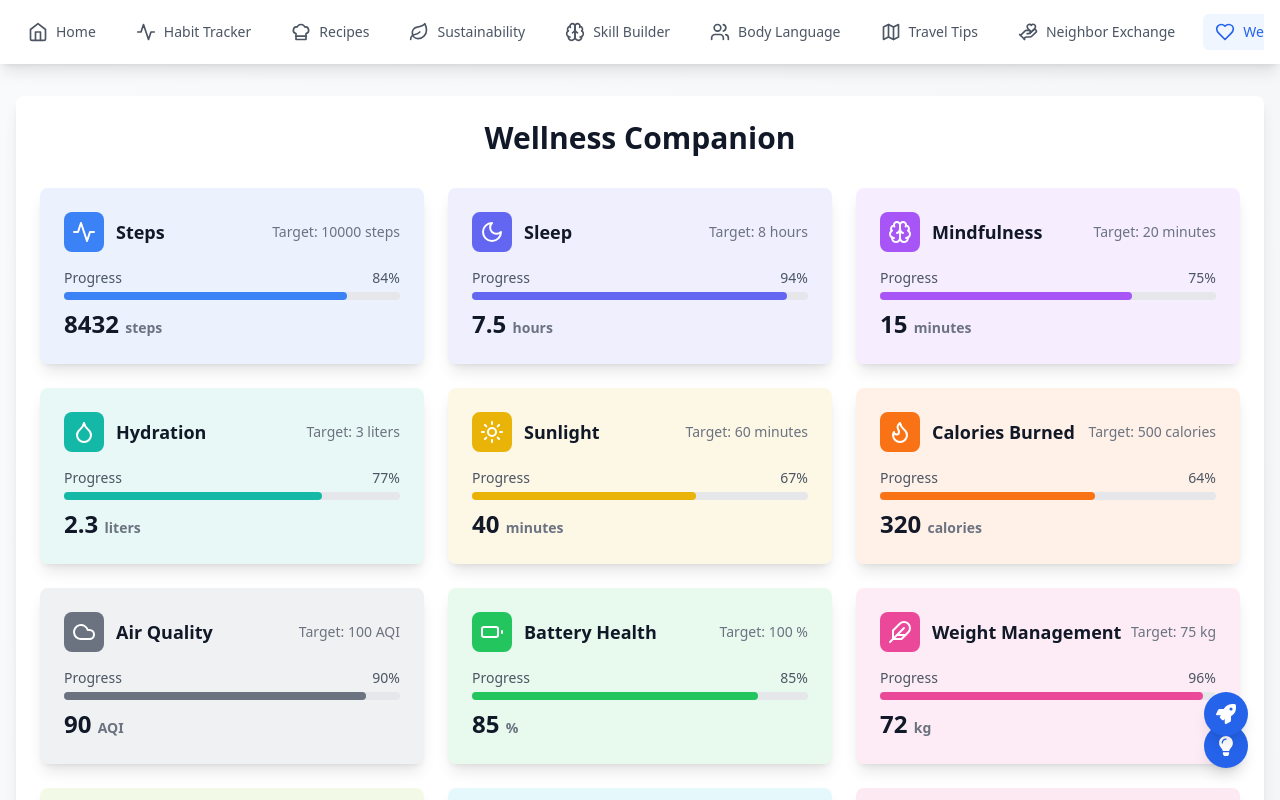
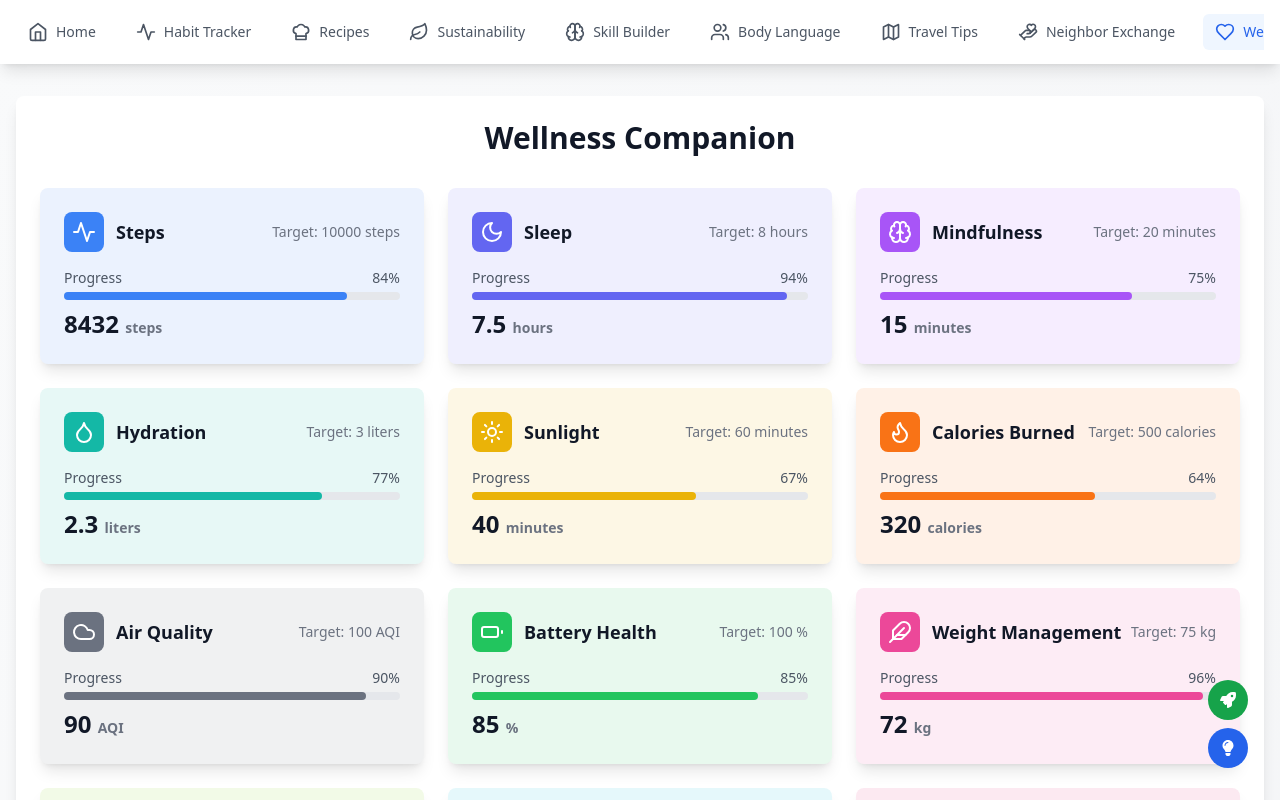
Before and after one commit to aniruddhaadak80/SkillSphere, a React (Vite) app: page /wellness in a window 1280 px wide. Shown: the top 800 px of the page. Built offline with nearby package versions, Linux system fonts and the light colour scheme.

Commit message:
Update Footer.tsx
Added spaces between toggle button and go to top button

```diff
--- a/src/components/Footer.tsx
+++ b/src/components/Footer.tsx
@@ -2,7 +2,7 @@ import React, { useState } from 'react';
 import { motion } from 'framer-motion';
 import { Link } from 'react-router-dom'; // Import Link for client-side navigation
 import {
-    FaEnvelope, FaGithub, FaPaperPlane, FaHeart, FaRocket, FaLightbulb
+    FaEnvelope, FaGithub, FaPaperPlane, FaRegSmile, FaTasks, FaHeart, FaRocket, FaLightbulb, FaUsers
 } from 'react-icons/fa';
 import { IoMdRocket } from 'react-icons/io';
 import { Home, Activity, ChefHat, Leaf, Brain, Users, Map, HandHeart, Heart, LayoutDashboard, Share2 } from 'lucide-react';
@@ -35,9 +35,9 @@ const Footer = () => {
     const toggleDarkMode = () => {
         setIsDarkMode(!isDarkMode);
         if (!isDarkMode) {
-            document.documentElement.classList.add('dark'); // Add dark mode class to html
+            document.documentElement.classList.add('dark'); // Add dark mode class
         } else {
-            document.documentElement.classList.remove('dark'); // Remove dark mode class from html
+            document.documentElement.classList.remove('dark'); // Remove dark mode class
         }
     };
 
@@ -176,18 +176,18 @@ const Footer = () => {
             <motion.button
                 whileHover={{ scale: 1.1 }}
                 onClick={toggleDarkMode}
-                className="fixed bottom-8 right-8 p-3 bg-blue-600 text-white rounded-full shadow-lg"
+                className="fixed bottom-8 right-8 p-3 bg-blue-600 text-white rounded-full hover:bg-blue-700"
             >
-                <FaLightbulb className="text-xl" />
+                <FaLightbulb />
             </motion.button>
 
-            {/* Jump to Top Button */}
+            {/* Scroll to Top Button */}
             <motion.button
                 whileHover={{ scale: 1.1 }}
                 onClick={scrollToTop}
-                className="fixed bottom-16 right-8 p-3 bg-blue-600 text-white rounded-full shadow-lg"
+                className="fixed bottom-20 right-8 p-3 bg-green-600 text-white rounded-full hover:bg-green-700"
             >
-                <FaRocket className="text-xl" />
+                <FaRocket />
             </motion.button>
         </motion.footer>
     );
```
